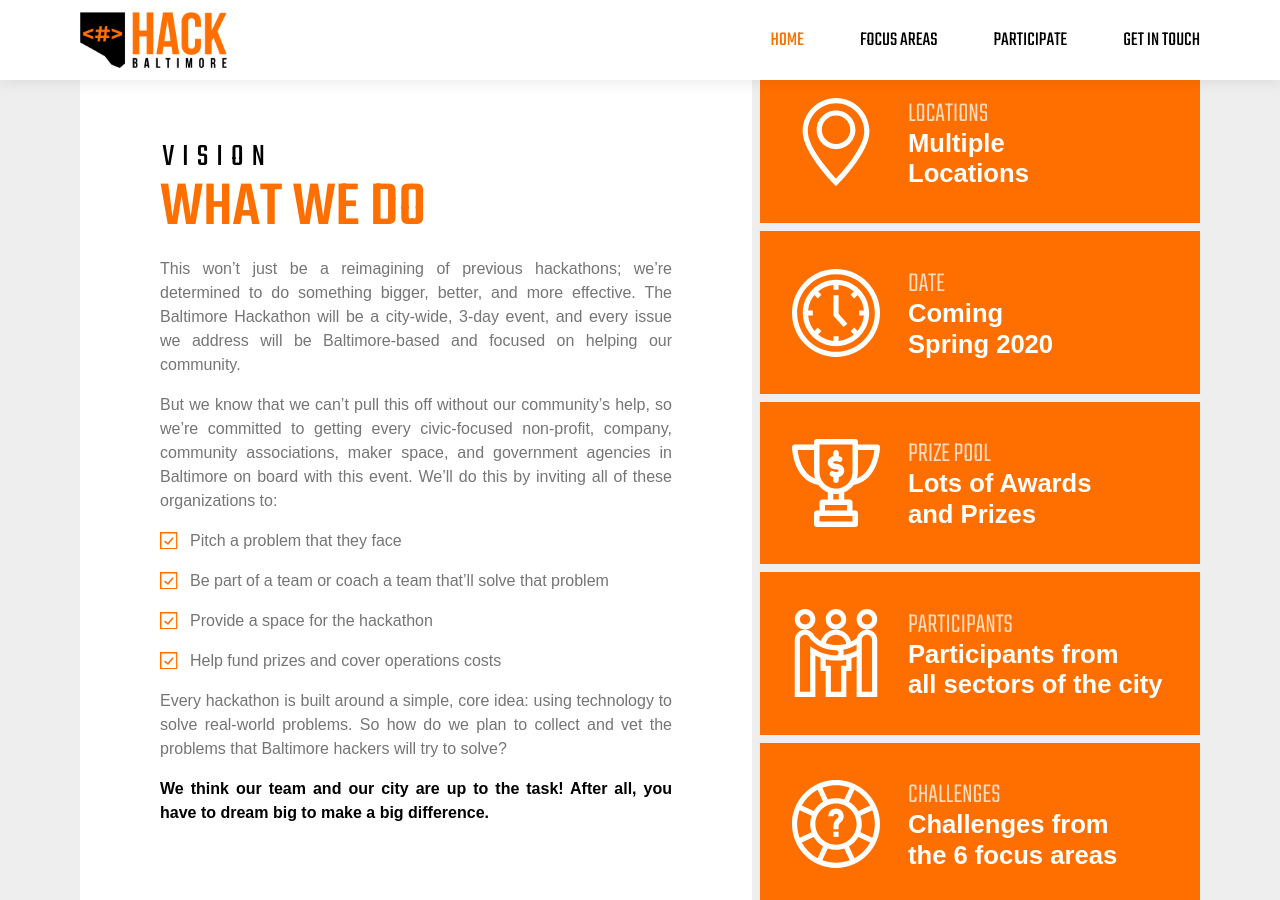
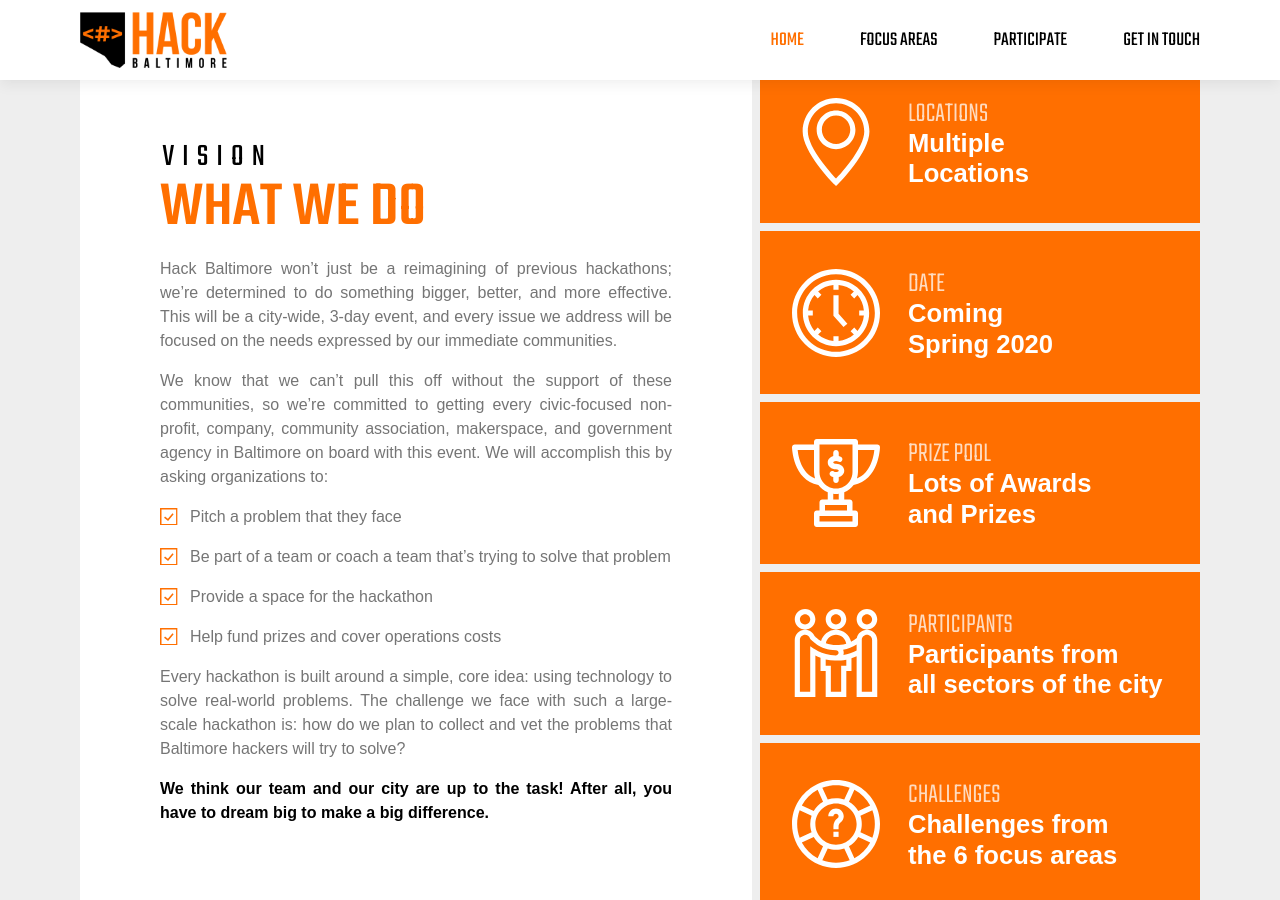
Before and after one commit to BaltimoreCity/HackBaltimore, a Jekyll site: the page built from index.html, in a window 1280 px wide and 900 px high, scrolled down 1755 px. Built offline with Jekyll 4.4.1, drawn with Linux system fonts in a browser that asks for light colours; some web fonts are replaced.

Commit message:
Changes from Issue 19

```diff
--- a/index.html
+++ b/index.html
@@ -76,8 +76,8 @@ title: Using technology to solve real-world problems
     <div class="vision__content content">
       <h2 class="h2__headline">Vision</h2>
       <h3 class="h3__headline">What we do</h3>
-      <p class="p__text">This won’t just be a reimagining of previous hackathons; we’re determined to do something bigger, better, and more effective. The Baltimore Hackathon will be a city-wide, 3-day event, and every issue we address will be Baltimore-based and focused on helping our community.</p>
-      <p class="p__text">But we know that we can’t pull this off without our community’s help, so we’re committed to getting every civic-focused non-profit, company, community associations, maker space, and government agencies in Baltimore on board with this event. We’ll do this by inviting all of these organizations to:</p>
+      <p class="p__text">Hack Baltimore won’t just be a reimagining of previous hackathons; we’re determined to do something bigger, better, and more effective. This will be a city-wide, 3-day event, and every issue we address will be focused on the needs expressed by our immediate communities.</p>
+      <p class="p__text">We know that we can’t pull this off without the support of these communities, so we’re committed to getting every civic-focused non-profit, company, community association, makerspace, and government agency in Baltimore on board with this event. We will accomplish this by asking organizations to:</p>
       <ul class="vision__list">
         <li class="vision__list_item p__text">
           <svg class="vision__list_icon">
@@ -89,7 +89,7 @@ title: Using technology to solve real-world problems
           <svg class="vision__list_icon">
             <use xlink:href="icons/icons.svg#check" />
           </svg>
-          Be part of a team or coach a team that’ll solve that problem
+          Be part of a team or coach a team that’s trying to solve that problem
         </li>
         <li class="vision__list_item p__text">
           <svg class="vision__list_icon">
@@ -104,7 +104,7 @@ title: Using technology to solve real-world problems
           Help fund prizes and cover operations costs
         </li>
       </ul>
-      <p class="p__text">Every hackathon is built around a simple, core idea: using technology to solve real-world problems. So how do we plan to collect and vet the problems that Baltimore hackers will try to solve?</p>
+      <p class="p__text">Every hackathon is built around a simple, core idea: using technology to solve real-world problems. The challenge we face with such a large-scale hackathon is: how do we plan to collect and vet the problems that Baltimore hackers will try to solve?</p>
       <p class="p__text_style p__text">We think our team and our city are up to the task! After all, you have to dream big to make a big difference.</p>
     </div>
     <ul class="vision__info">
```
